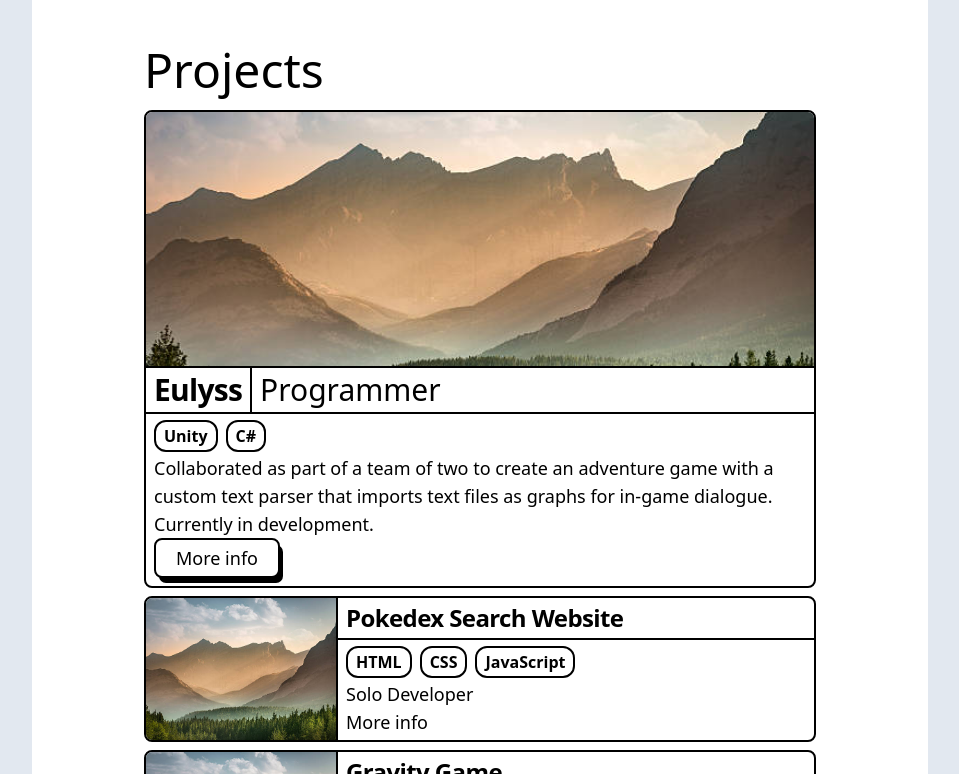
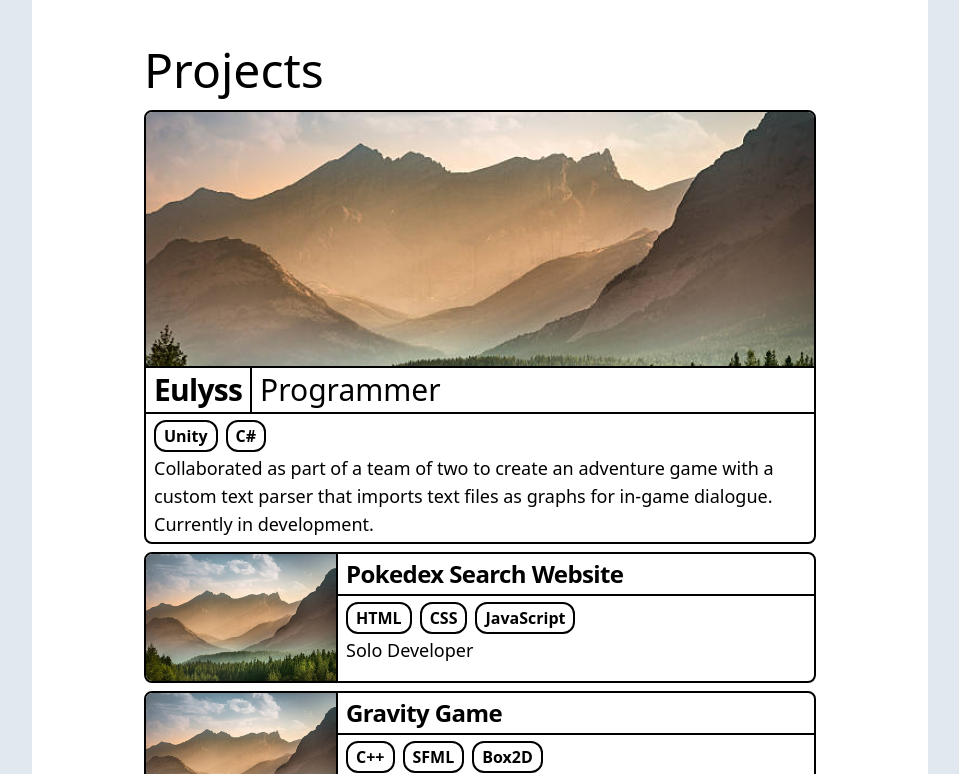
Before and after one commit to Ziad-J05/Portfolio-Site, a React (Vite) app: page / in a window 1280 px wide. Shown: the part 1126-1900 px from the top of the page, without its empty margins (160-1119 px from the left). Built offline with nearby package versions, Linux system fonts and the light colour scheme.

Commit message:
added link styles to cards

```diff
--- a/src/components/Project.tsx
+++ b/src/components/Project.tsx
@@ -36,13 +36,13 @@ export class FeaturedProjectInfo extends ProjectInfo {
 const cardTheme = createTheme({
   card: {
     root: {
-      "base": "flex rounded-lg border-2 border-black shadow-none",
+      "base": "relative flex rounded-lg bg-white border-2 border-black shadow-none",
       "children": "flex h-full w-full flex-col justify-center gap-4 p-0",
       horizontal: {
         "off": "flex-col",
         "on": "flex-col md:max-w-2xl md:flex-row"
       },
-      "href": "hover:bg-gray-100 dark:hover:bg-gray-700"
+      "href": "hover:shadow-[4px_6px_0px_-1px_rgba(0,0,0,1)] hover:-top-[4px] hover:-left-[6px] hover:bg-white"
     },
     img: {
       "base": "",
@@ -59,6 +59,7 @@ export function FeaturedProject( {projectInfo}: {projectInfo: FeaturedProjectInf
         <>
         <ThemeProvider theme={cardTheme}>
             <Card
+                href={projectInfo.link}
                 className="max-w-2xl"
                 imgAlt="Meaningful alt text for an image that is not purely decorative"
                 imgSrc={projectInfo.img}
@@ -74,7 +75,7 @@ export function FeaturedProject( {projectInfo}: {projectInfo: FeaturedProjectInf
                         </p>
                     </div>
 
-                    <div className="px-2 pt-1 pb-2">
+                    <div className="px-2 py-1">
                         <div className="flex gap-2 my-0.5">
                             <SkillsArea skills={projectInfo.skills} />
                         </div>
@@ -82,7 +83,6 @@ export function FeaturedProject( {projectInfo}: {projectInfo: FeaturedProjectInf
                         <p className="font-normal text-black text-lg">
                             {projectInfo.body}
                         </p>
-                        <LinkButton text="More info" link={projectInfo.link} />
                     </div>
                 </div>
             </Card>
@@ -98,6 +98,7 @@ export function Project( {projectInfo}: {projectInfo: ProjectInfo} ){
         <>
         <ThemeProvider theme={cardTheme}>
             <Card
+            href={projectInfo.link}
             className="max-w-2xl"
             imgAlt="Meaningful alt text for an image that is not purely decorative"
             imgSrc={projectInfo.img}
@@ -115,8 +116,6 @@ export function Project( {projectInfo}: {projectInfo: ProjectInfo} ){
                         <p className="text-lg text-black mb-0">
                             {projectInfo.role}
                         </p>
-
-                        <a className="hover:underline text-lg" href={projectInfo.link}>More info</a>
                     </div>
                 </div>
 
--- a/src/components/SkillsArea.tsx
+++ b/src/components/SkillsArea.tsx
@@ -12,7 +12,7 @@ const skillBadgeTheme = createTheme({
         "root": {
             "base": "flex h-fit items-center gap-1 font-semibold",
             "color": {
-            "info": "bg-white border-2 hover:bg-cyan-100 text-black",
+            "info": "bg-white border-2 hover:bg-white text-black",
             "gray": "bg-gray-100 text-gray-800 hover:bg-gray-200 dark:bg-gray-700 dark:text-gray-300 dark:hover:bg-gray-600",
             "failure": "bg-red-100 text-red-800 hover:bg-red-200 dark:bg-red-200 dark:text-red-900 dark:hover:bg-red-300",
             "success": "bg-green-100 text-green-800 hover:bg-green-200 dark:bg-green-200 dark:text-green-900 dark:hover:bg-green-300",
```
